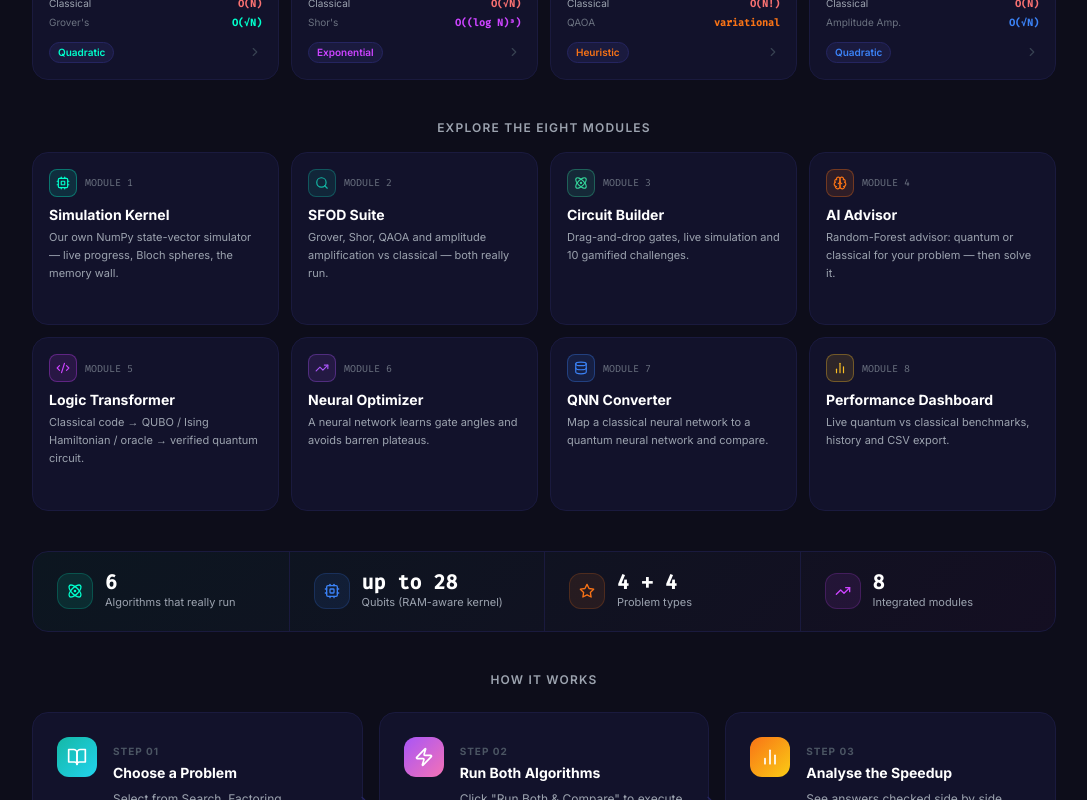
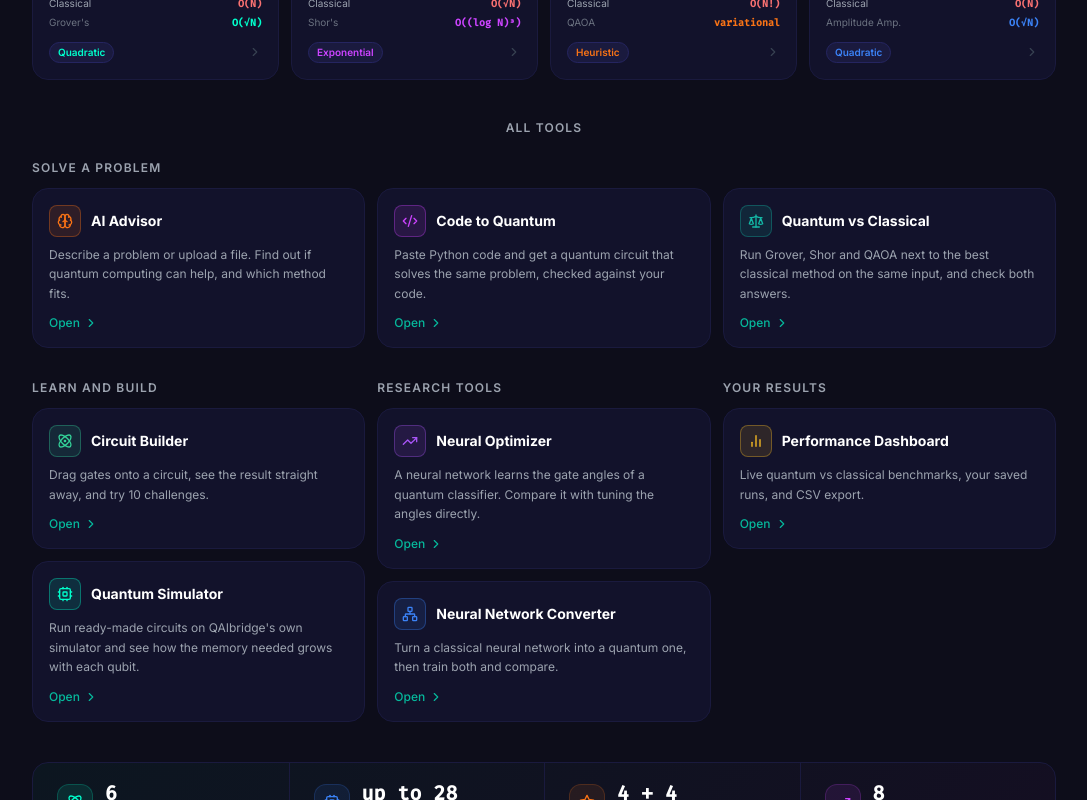
Before and after one commit to msyed-taha/QAIBridge, a React (Vite) app in the folder frontend/: page /app in a window 1280 px wide. Shown: the part 900-1700 px from the top of the page, without its empty margins (96-1183 px from the left). Built offline with nearby package versions, Linux system fonts and the light colour scheme; sample sign-in values are in the browser's storage; a web font is replaced by a local one.

Commit message:
plain tool names and grouped tools
Co-Authored-By: Claude Opus 5.5 <noreply@anthropic.com>

```diff
--- a/frontend/src/components/PageTitle.tsx
+++ b/frontend/src/components/PageTitle.tsx
@@ -1,5 +1,6 @@
 import { useEffect } from 'react';
 import { useLocation } from 'react-router-dom';
+import { TOOLS } from '../tools';
 
 // The browser-tab title for every page ("Sign in · QAIbridge"). Shown in tabs,
 // bookmarks, history and search results. Keep HOME_TITLE equal to <title> in index.html.
@@ -16,20 +17,11 @@ const TITLES: Record<string, string> = {
   '/app':             'Home',
   '/account':         'Account settings',
   '/solve':           'Problem Solver',
-  '/dashboard':       'Performance Dashboard',
-  '/simulator':       'Simulation Kernel',
-  '/circuit':         'Circuit Builder',
-  '/module1':         'Simulation Kernel',
-  '/module2':         'Quantum vs Classical',
-  '/module3':         'Circuit Builder',
-  '/module4':         'AI Advisor',
-  '/module5':         'Code Transformer',
-  '/module6':         'Neural Optimizer',
-  '/module7':         'QNN Converter',
-  '/module8':         'Performance Dashboard',
   '/admin':           'Admin dashboard',
   '/admin/users':     'Users · Admin',
   '/admin/messages':  'Messages · Admin',
+  // Each tool, under the same name as in the Tools menu (tools.ts).
+  ...Object.fromEntries(TOOLS.flatMap(t => [t.path, ...(t.alsoAt ?? [])].map(p => [p, t.name]))),
 };
 
 export function PageTitle() {
--- a/frontend/src/components/layout/Footer.tsx
+++ b/frontend/src/components/layout/Footer.tsx
@@ -4,8 +4,8 @@ import { Mail, ExternalLink } from 'lucide-react';
 
 const QUICK_LINKS = [
   { label: 'Home',        to: '/' },
-  { label: 'Simulator',   to: '/simulator' },
-  { label: 'Circuit Lab', to: '/circuit' },
+  { label: 'Quantum Simulator', to: '/simulator' },
+  { label: 'Circuit Builder',   to: '/circuit' },
   { label: 'About',       to: '/about' },
   { label: 'Contact',     to: '/contact' },
 ];
--- a/frontend/src/components/layout/Navbar.tsx
+++ b/frontend/src/components/layout/Navbar.tsx
@@ -3,6 +3,7 @@ import { Link, useLocation, useNavigate } from 'react-router-dom';
 import { Menu, X, Cpu, LogOut, User, LogIn, ShieldCheck, Settings, ChevronDown } from 'lucide-react';
 import { QAIBridgeLogo } from './QAIBridgeLogo';
 import { useAuth } from '../../context/AuthContext';
+import { TOOLS, TOOL_GROUPS, isToolAt, toolsIn } from '../../tools';
 
 // Public nav (not logged in) — landing pages only. All modules require login.
 const PUBLIC_NAV = [
@@ -17,17 +18,9 @@ const AUTH_NAV = [
   { path: '/dashboard', label: 'Dashboard',   active: true },
 ];
 
-// The eight scope modules, grouped under one "Modules" menu
-export const MODULES = [
-  { n: 1, path: '/simulator', label: 'Simulation Kernel',  desc: 'State-vector simulator, up to 28 qubits' },
-  { n: 2, path: '/module2',   label: 'SFOD Suite',         desc: "Grover, Shor, QAOA, database search" },
-  { n: 3, path: '/module3',   label: 'Circuit Builder',    desc: 'Drag-and-drop gates, challenges' },
-  { n: 4, path: '/module4',   label: 'AI Advisor',         desc: 'Quantum or classical? (Random Forest)' },
-  { n: 5, path: '/module5',   label: 'Logic Transformer',  desc: 'Classical code → Hamiltonian → circuit' },
-  { n: 6, path: '/module6',   label: 'Neural Optimizer',   desc: 'Learned gate angles, barren plateaus' },
-  { n: 7, path: '/module7',   label: 'QNN Converter',      desc: 'Classical network → quantum network' },
-  { n: 8, path: '/dashboard', label: 'Performance Dashboard', desc: 'Live quantum vs classical benchmarks' },
-];
+// The Tools menu: two columns of groups (the tools themselves live in tools.ts).
+const MENU_COLUMNS = [['solve', 'results'], ['build', 'research']] as const;
+const groupLabel = (id: string) => TOOL_GROUPS.find(g => g.id === id)?.label;
 
 // Admin nav (logged in as an administrator) — a different view of the site
 const ADMIN_NAV = [
@@ -42,14 +35,14 @@ export function Navbar() {
   const { user, isAuthed, isAdmin, logout } = useAuth();
   const [mobileOpen, setMobileOpen]   = useState(false);
   const [userMenuOpen, setUserMenuOpen] = useState(false);
-  const [modulesOpen, setModulesOpen] = useState(false);
-  const modulesRef = useRef<HTMLDivElement>(null);
-  const onModulePage = MODULES.some(m => m.path === pathname) || pathname === '/circuit';
+  const [toolsOpen, setToolsOpen] = useState(false);
+  const toolsRef = useRef<HTMLDivElement>(null);
+  const onToolPage = TOOLS.some(t => isToolAt(t, pathname));
 
-  useEffect(() => { setModulesOpen(false); }, [pathname]);
+  useEffect(() => { setToolsOpen(false); }, [pathname]);
   useEffect(() => {
     const close = (e: MouseEvent) => {
-      if (modulesRef.current && !modulesRef.current.contains(e.target as Node)) setModulesOpen(false);
+      if (toolsRef.current && !toolsRef.current.contains(e.target as Node)) setToolsOpen(false);
     };
     document.addEventListener('mousedown', close);
     return () => document.removeEventListener('mousedown', close);
@@ -115,27 +108,39 @@ export function Navbar() {
             );
           })}
           {isAuthed && !inAdminView && (
-            <div className="relative" ref={modulesRef}>
+            <div className="relative" ref={toolsRef}>
               <button
-                onClick={() => setModulesOpen(o => !o)}
+                onClick={() => setToolsOpen(o => !o)}
+                aria-expanded={toolsOpen}
                 className={`flex items-center gap-1 px-4 py-2 rounded-lg text-sm font-medium transition-all ${
-                  onModulePage ? 'text-white bg-quantum-800' : 'text-gray-400 hover:text-white hover:bg-quantum-800'}`}
+                  onToolPage ? 'text-white bg-quantum-800' : 'text-gray-400 hover:text-white hover:bg-quantum-800'}`}
               >
-                Modules
-                <ChevronDown className={`w-4 h-4 transition-transform ${modulesOpen ? 'rotate-180' : ''}`} />
+                Tools
+                <ChevronDown className={`w-4 h-4 transition-transform ${toolsOpen ? 'rotate-180' : ''}`} />
               </button>
-              {modulesOpen && (
-                <div className="absolute left-1/2 -translate-x-1/2 top-full mt-2 w-[26rem] bg-quantum-800 border border-quantum-700 rounded-xl shadow-2xl p-2 grid grid-cols-2 gap-1 z-50">
-                  {MODULES.map(m => (
-                    <Link key={m.n} to={m.path}
-                      className={`flex gap-2.5 p-2.5 rounded-lg transition-colors ${pathname === m.path ? 'bg-quantum-700' : 'hover:bg-quantum-700/60'}`}>
-                      <span className="w-6 h-6 rounded-md flex items-center justify-center text-[11px] font-bold text-black flex-shrink-0"
-                        style={{ background: 'linear-gradient(135deg,#00ffcc,#cc44ff)' }}>{m.n}</span>
-                      <span>
-                        <span className="block text-sm text-white font-medium leading-tight">{m.label}</span>
-                        <span className="block text-[11px] text-gray-400 leading-snug">{m.desc}</span>
-                      </span>
-                    </Link>
+              {toolsOpen && (
+                <div className="absolute right-0 top-full mt-2 w-[36rem] bg-quantum-800 border border-quantum-700 rounded-xl shadow-2xl p-3 grid grid-cols-2 gap-x-3 gap-y-1 z-50">
+                  {MENU_COLUMNS.map(column => (
+                    <div key={column.join()} className="space-y-3">
+                      {column.map(group => (
+                        <div key={group}>
+                          <p className="px-2.5 pb-1 text-[11px] font-semibold uppercase tracking-widest text-gray-400">{groupLabel(group)}</p>
+                          {toolsIn(group).map(t => (
+                            <Link key={t.path} to={t.path}
+                              className={`flex gap-2.5 p-2.5 rounded-lg transition-colors ${isToolAt(t, pathname) ? 'bg-quantum-700' : 'hover:bg-quantum-700/60'}`}>
+                              <span className="w-7 h-7 rounded-lg flex items-center justify-center flex-shrink-0"
+                                style={{ background: `${t.color}1f`, border: `1px solid ${t.color}55` }}>
+                                <t.icon className="w-3.5 h-3.5" style={{ color: t.color }} />
+                              </span>
+                              <span>
+                                <span className="block text-sm text-white font-medium leading-tight">{t.name}</span>
+                                <span className="block text-xs text-gray-400 leading-snug mt-0.5">{t.short}</span>
+                              </span>
+                            </Link>
+                          ))}
+                        </div>
+                      ))}
+                    </div>
                   ))}
                 </div>
               )}
@@ -250,12 +255,16 @@ export function Navbar() {
 
           {isAuthed && !inAdminView && (
             <div className="pt-2 mt-2 border-t border-quantum-800">
-              <p className="px-4 py-1 text-[10px] uppercase tracking-widest text-gray-600">Modules</p>
-              {MODULES.map(m => (
-                <Link key={m.n} to={m.path} onClick={() => setMobileOpen(false)}
-                  className={`flex items-center gap-2 px-4 py-2 rounded-lg text-sm ${pathname === m.path ? 'bg-quantum-800 text-white' : 'text-gray-400 hover:bg-quantum-800 hover:text-white'}`}>
-                  <span className="text-[10px] font-mono text-quantum-neon w-4">{m.n}</span>{m.label}
-                </Link>
+              {TOOL_GROUPS.map(g => (
+                <div key={g.id}>
+                  <p className="px-4 pt-2 pb-1 text-[11px] font-semibold uppercase tracking-widest text-gray-400">{g.label}</p>
+                  {toolsIn(g.id).map(t => (
+                    <Link key={t.path} to={t.path} onClick={() => setMobileOpen(false)}
+                      className={`flex items-center gap-2.5 px-4 py-2 rounded-lg text-sm ${isToolAt(t, pathname) ? 'bg-quantum-800 text-white' : 'text-gray-300 hover:bg-quantum-800 hover:text-white'}`}>
+                      <t.icon className="w-4 h-4 flex-shrink-0" style={{ color: t.color }} />{t.name}
+                    </Link>
+                  ))}
+                </div>
               ))}
             </div>
           )}
--- a/frontend/src/pages/AppHome.tsx
+++ b/frontend/src/pages/AppHome.tsx
@@ -6,6 +6,8 @@ import {
   BookOpen, Atom, TrendingUp, Star, Brain, Code2, Upload,
 } from 'lucide-react';
 import { useAuth } from '../context/AuthContext';
+import { TOOL_GROUPS, toolsIn } from '../tools';
+import type { Tool, ToolGroup } from '../tools';
 
 // ── Ask the AI Advisor ────────────────────────────────────────────────────────
 
@@ -169,25 +171,6 @@ const STATS = [
   { label: 'Integrated modules',         value: '8',        icon: TrendingUp, color: '#cc44ff' },
 ];
 
-const MODULE_CARDS = [
-  { n: 1, path: '/simulator', title: 'Simulation Kernel', icon: Cpu, color: '#00ffcc',
-    desc: 'Our own NumPy state-vector simulator — live progress, Bloch spheres, the memory wall.' },
-  { n: 2, path: '/module2', title: 'SFOD Suite', icon: Search, color: '#14b8a6',
-    desc: "Grover, Shor, QAOA and amplitude amplification vs classical — both really run." },
-  { n: 3, path: '/module3', title: 'Circuit Builder', icon: Atom, color: '#34d399',
-    desc: 'Drag-and-drop gates, live simulation and 10 gamified challenges.' },
-  { n: 4, path: '/module4', title: 'AI Advisor', icon: Brain, color: '#f97316',
-    desc: 'Random-Forest advisor: quantum or classical for your problem — then solve it.' },
-  { n: 5, path: '/module5', title: 'Logic Transformer', icon: Code2, color: '#cc44ff',
-    desc: 'Classical code → QUBO / Ising Hamiltonian / oracle → verified quantum circuit.' },
-  { n: 6, path: '/module6', title: 'Neural Optimizer', icon: TrendingUp, color: '#a855f7',
-    desc: 'A neural network learns gate angles and avoids barren plateaus.' },
-  { n: 7, path: '/module7', title: 'QNN Converter', icon: Database, color: '#3b82f6',
-    desc: 'Map a classical neural network to a quantum neural network and compare.' },
-  { n: 8, path: '/dashboard', title: 'Performance Dashboard', icon: BarChart2, color: '#fbbf24',
-    desc: 'Live quantum vs classical benchmarks, history and CSV export.' },
-];
-
 // ── How it works steps ────────────────────────────────────────────────────────
 
 const STEPS = [
@@ -291,6 +274,40 @@ const FACTS = [
   },
 ];
 
+// ── Tool cards (names and descriptions come from tools.ts) ─────────────────────
+
+function ToolGroupCards({ group, columns = '' }: { group: ToolGroup; columns?: string }) {
+  return (
+    <div className="flex flex-col">
+      <h2 className="text-xs font-semibold text-gray-400 uppercase tracking-widest mb-3">
+        {TOOL_GROUPS.find(g => g.id === group)?.label}
+      </h2>
+      <div className={`grid content-start gap-3 ${columns}`}>
+        {toolsIn(group).map(t => <ToolCard key={t.path} tool={t} />)}
+      </div>
+    </div>
+  );
+}
+
+function ToolCard({ tool }: { tool: Tool }) {
+  return (
+    <Link to={tool.path}
+      className="group flex flex-col bg-quantum-800 border border-quantum-700 rounded-2xl p-4 hover:border-quantum-600 transition-colors">
+      <div className="flex items-center gap-2.5 mb-2">
+        <span className="w-8 h-8 rounded-lg flex items-center justify-center flex-shrink-0"
+          style={{ background: `${tool.color}1f`, border: `1px solid ${tool.color}55` }}>
+          <tool.icon className="w-4 h-4" style={{ color: tool.color }} />
+        </span>
+        <h3 className="text-white font-bold text-sm">{tool.name}</h3>
+      </div>
+      <p className="flex-1 text-gray-400 text-xs leading-relaxed">{tool.desc}</p>
+      <span className="mt-3 inline-flex items-center gap-1 text-xs font-medium text-quantum-neon/70 group-hover:text-quantum-neon transition-colors">
+        Open <ChevronRight className="w-3.5 h-3.5 group-hover:translate-x-0.5 transition-transform" />
+      </span>
+    </Link>
+  );
+}
+
 // ── Component ─────────────────────────────────────────────────────────────────
 
 export function AppHome() {
@@ -383,32 +400,18 @@ export function AppHome() {
         </div>
       </section>
 
-      {/* ── ALL MODULES ──────────────────────────────────────────────────── */}
+      {/* ── ALL TOOLS ────────────────────────────────────────────────────── */}
       <section className="px-6 pb-10">
         <div className="max-w-5xl mx-auto">
-          <p className="text-xs font-semibold text-gray-400 uppercase tracking-widest mb-4 text-center">
-            Explore the eight modules
+          <p className="text-xs font-semibold text-gray-400 uppercase tracking-widest mb-6 text-center">
+            All tools
           </p>
-          <div className="grid grid-cols-1 sm:grid-cols-2 lg:grid-cols-4 gap-3">
-            {MODULE_CARDS.map(m => {
-              const Icon = m.icon;
-              return (
-                <Link key={m.n} to={m.path}
-                  className="group bg-quantum-800 border border-quantum-700 rounded-2xl p-4 hover:border-quantum-600 hover:scale-[1.02] transition-all">
-                  <div className="flex items-center gap-2 mb-2">
-                    <span className="w-7 h-7 rounded-lg flex items-center justify-center" style={{ background: `${m.color}1f`, border: `1px solid ${m.color}55` }}>
-                      <Icon className="w-3.5 h-3.5" style={{ color: m.color }} />
-                    </span>
-                    <span className="text-[10px] text-gray-500 font-mono">MODULE {m.n}</span>
-                  </div>
-                  <h3 className="text-white font-bold text-sm mb-1">{m.title}</h3>
-                  <p className="text-gray-400 text-[11px] leading-relaxed">{m.desc}</p>
-                  <span className="mt-2 inline-flex items-center gap-1 text-[11px] text-quantum-neon opacity-0 group-hover:opacity-100 transition-opacity">
-                    Open <ChevronRight className="w-3 h-3" />
-                  </span>
-                </Link>
-              );
-            })}
+          <div className="space-y-8">
+            <ToolGroupCards group="solve" columns="sm:grid-cols-3" />
+            {/* The rest side by side */}
+            <div className="grid gap-8 md:gap-3 md:grid-cols-3">
+              {(['build', 'research', 'results'] as const).map(g => <ToolGroupCards key={g} group={g} />)}
+            </div>
           </div>
         </div>
       </section>
--- a/frontend/src/pages/DashboardPage.tsx
+++ b/frontend/src/pages/DashboardPage.tsx
@@ -342,7 +342,7 @@ export function DashboardPage() {
           <span className="text-xs text-gray-500">benchmarks + your Module 2, Solve and Transformer runs</span>
         </div>
         {runs.length === 0 ? (
-          <p className="text-gray-500 text-sm px-5 py-6">No runs yet — run a benchmark, or use the SFOD Suite / Solve / Logic Transformer while signed in.</p>
+          <p className="text-gray-500 text-sm px-5 py-6">No runs yet — run a benchmark, or use Quantum vs Classical, the Problem Solver or Code to Quantum while signed in.</p>
         ) : (
           <div className="overflow-x-auto">
             <table className="w-full text-xs">
--- a/frontend/src/pages/Home.tsx
+++ b/frontend/src/pages/Home.tsx
@@ -86,7 +86,7 @@ const SHOWCASE = [
   {
     icon: Code2,
     tint: 'from-blue-500 to-indigo-400',
-    label: 'Code Transformer',
+    label: 'Code to Quantum',
     title: 'Turn ordinary code into a quantum circuit',
     body: 'Paste a Python program. QAIbridge works out what it computes, rewrites it as a problem a quantum computer can solve, runs the circuit and checks the answer against your original code.',
     quote: null,
--- a/frontend/src/pages/Module4Page.tsx
+++ b/frontend/src/pages/Module4Page.tsx
@@ -427,7 +427,7 @@ export function Module4Page() {
                   <p className="text-gray-400 text-xs leading-relaxed">
                     {target
                       ? <>Run {target.label} on your own data — both the classical and the quantum version execute, and the answers are compared.</>
-                      : <>This is a simulation-style problem: explore it on the QAIBridge simulation kernel, or describe it as code in the Logic Transformer.</>}
+                      : <>This is a simulation-style problem: explore it in the Quantum Simulator, or describe it as code in Code to Quantum.</>}
                   </p>
                 </div>
                 {target ? (
@@ -438,7 +438,7 @@ export function Module4Page() {
                       Enter my data <ArrowRight className="w-4 h-4" />
                     </Link>
                     <Link to="/module2" className="flex items-center gap-1.5 px-4 py-2 rounded-xl text-sm text-white border border-quantum-600 hover:bg-quantum-700">
-                      See it in the SFOD Suite
+                      See it in Quantum vs Classical
                     </Link>
                   </div>
                 ) : (
@@ -448,7 +448,7 @@ export function Module4Page() {
                       Open the simulator <ArrowRight className="w-4 h-4" />
                     </Link>
                     <Link to="/module5" className="flex items-center gap-1.5 px-4 py-2 rounded-xl text-sm text-white border border-quantum-600 hover:bg-quantum-700">
-                      Logic Transformer
+                      Code to Quantum
                     </Link>
                   </div>
                 )}
--- a/frontend/src/pages/legal/PrivacyPage.tsx
+++ b/frontend/src/pages/legal/PrivacyPage.tsx
@@ -102,7 +102,7 @@ const sections: LegalSection[] = [
         <ul>
           <li><strong>Hosting and database providers</strong>, which store and run the Service.</li>
           <li><strong>Google (Gmail)</strong>, which sends our verification emails. It receives your email address and the content of the email.</li>
-          <li><strong>An AI provider, only if the AI engine is switched on.</strong> When the Code Transformer’s AI engine is enabled, code you submit to it is sent to the AI provider we use (for example Anthropic, or a service compatible with OpenAI’s) to be analysed. The page always shows which engine is active. With the offline engine, your code does not leave our servers.</li>
+          <li><strong>An AI provider, only if the AI engine is switched on.</strong> When the Code to Quantum tool’s AI engine is enabled, code you submit to it is sent to the AI provider we use (for example Anthropic, or a service compatible with OpenAI’s) to be analysed. The page always shows which engine is active. With the offline engine, your code does not leave our servers.</li>
         </ul>
         <p>We may also disclose personal data:</p>
         <ul>
--- /dev/null
+++ b/frontend/src/tools.ts
@@ -0,0 +1,59 @@
+import { Brain, Code2, Scale, Atom, Cpu, TrendingUp, Network, BarChart2 } from 'lucide-react';
+import type { LucideIcon } from 'lucide-react';
+
+// Every tool in the app, under the plain name used everywhere a user sees it:
+// the Tools menu, the app home page and the browser tab. `module` is the
+// Scope document's module number, still shown at the top of each tool's page.
+
+export type ToolGroup = 'solve' | 'build' | 'research' | 'results';
+
+export interface Tool {
+  module: number;
+  path: string;
+  alsoAt?: string[];   // older addresses that open the same page
+  name: string;
+  short: string;       // one line, for the menu
+  desc: string;        // a sentence, for the app home page
+  group: ToolGroup;
+  icon: LucideIcon;
+  color: string;
+}
+
+export const TOOL_GROUPS: { id: ToolGroup; label: string }[] = [
+  { id: 'solve',    label: 'Solve a problem' },
+  { id: 'build',    label: 'Learn and build' },
+  { id: 'research', label: 'Research tools' },
+  { id: 'results',  label: 'Your results' },
+];
+
+export const TOOLS: Tool[] = [
+  { module: 4, path: '/module4', name: 'AI Advisor', group: 'solve', icon: Brain, color: '#f97316',
+    short: 'Can quantum help with my problem?',
+    desc: 'Describe a problem or upload a file. Find out if quantum computing can help, and which method fits.' },
+  { module: 5, path: '/module5', name: 'Code to Quantum', group: 'solve', icon: Code2, color: '#cc44ff',
+    short: 'Python code → a checked quantum circuit',
+    desc: 'Paste Python code and get a quantum circuit that solves the same problem, checked against your code.' },
+  { module: 2, path: '/module2', name: 'Quantum vs Classical', group: 'solve', icon: Scale, color: '#14b8a6',
+    short: 'Grover, Shor and QAOA vs classical',
+    desc: 'Run Grover, Shor and QAOA next to the best classical method on the same input, and check both answers.' },
+  { module: 3, path: '/circuit', alsoAt: ['/module3'], name: 'Circuit Builder', group: 'build', icon: Atom, color: '#34d399',
+    short: 'Drag-and-drop gates and challenges',
+    desc: 'Drag gates onto a circuit, see the result straight away, and try 10 challenges.' },
+  { module: 1, path: '/simulator', alsoAt: ['/module1'], name: 'Quantum Simulator', group: 'build', icon: Cpu, color: '#00ffcc',
+    short: 'Run circuits, see the memory limit',
+    desc: "Run ready-made circuits on QAIbridge's own simulator and see how the memory needed grows with each qubit." },
+  { module: 6, path: '/module6', name: 'Neural Optimizer', group: 'research', icon: TrendingUp, color: '#a855f7',
+    short: 'A neural network tunes gate angles',
+    desc: 'A neural network learns the gate angles of a quantum classifier. Compare it with tuning the angles directly.' },
+  { module: 7, path: '/module7', name: 'Neural Network Converter', group: 'research', icon: Network, color: '#3b82f6',
+    short: 'Classical network → quantum network',
+    desc: 'Turn a classical neural network into a quantum one, then train both and compare.' },
+  { module: 8, path: '/dashboard', alsoAt: ['/module8'], name: 'Performance Dashboard', group: 'results', icon: BarChart2, color: '#fbbf24',
+    short: 'Benchmarks and your saved runs',
+    desc: 'Live quantum vs classical benchmarks, your saved runs, and CSV export.' },
+];
+
+export const isToolAt = (tool: Tool, pathname: string) =>
+  tool.path === pathname || !!tool.alsoAt?.includes(pathname);
+
+export const toolsIn = (group: ToolGroup) => TOOLS.filter(t => t.group === group);
```
